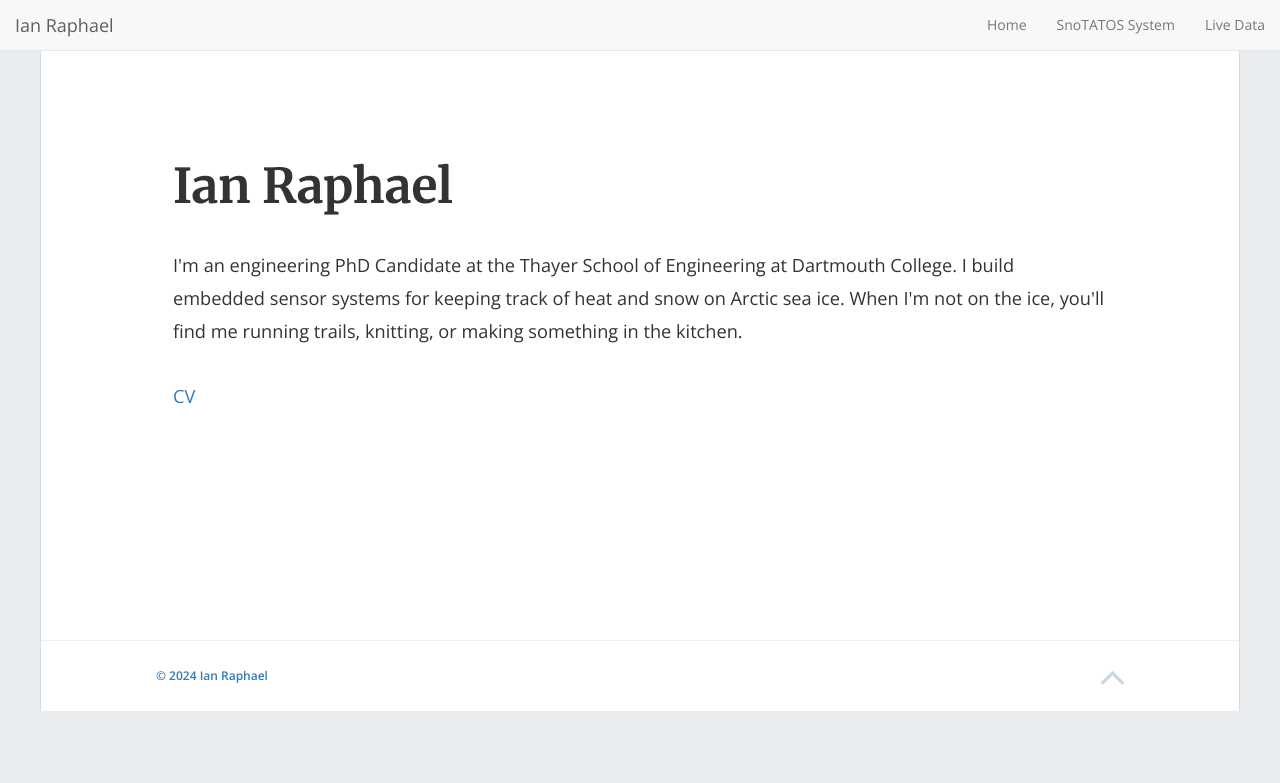
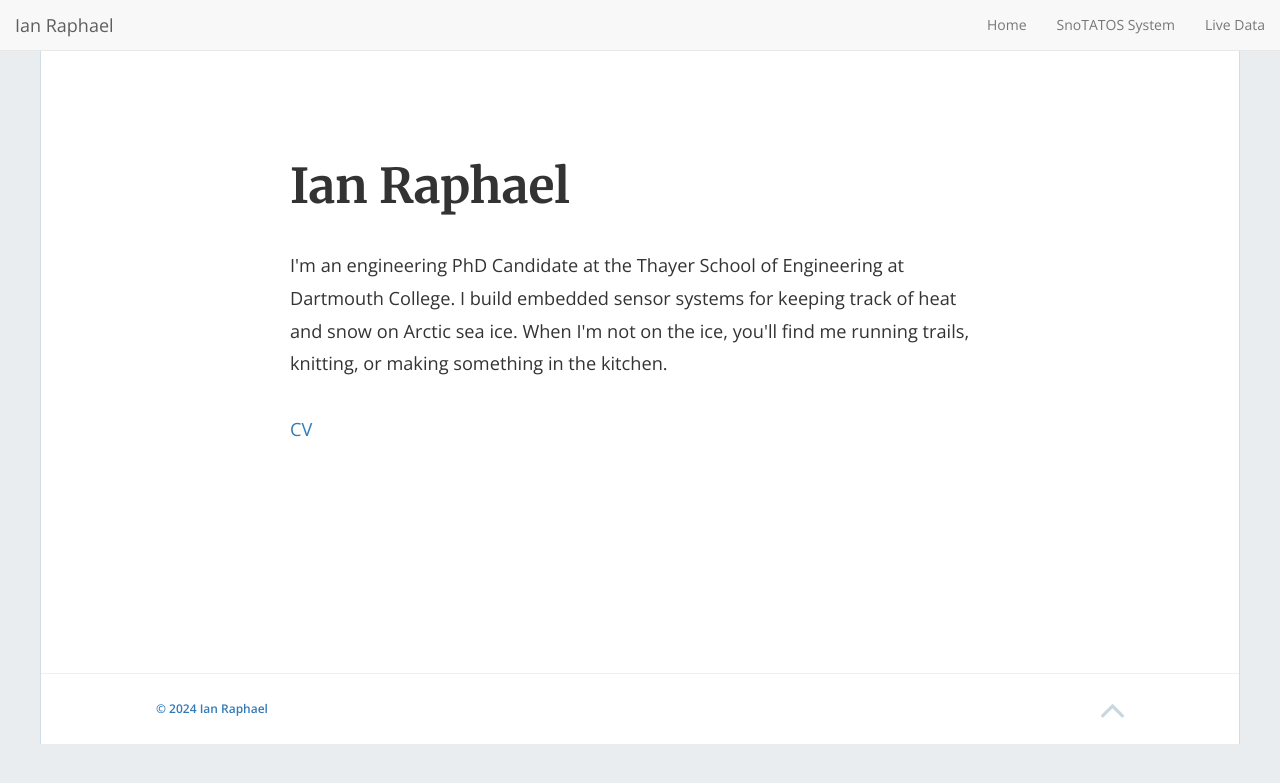
Before and after one commit to ianraphael/ianraphael.github.io, a Jekyll site: the page built from index.html, in a window 1280 px wide. Shown: the top 783 px of the page. Built offline with Jekyll 4.4.1, drawn with Linux system fonts in a browser that asks for light colours; nearby versions of some CDN libraries; the list of posts is cut into pages by our own code.

Commit message:
style changes

```diff
--- a/css/style.scss
+++ b/css/style.scss
@@ -122,7 +122,7 @@ button.btn, input.btn {
 }
 
 .hero-content {
-  width: 80%;
+  width: 60%;
   margin: 0 auto;
   display: table;
   @include bp-medium {
@@ -449,7 +449,7 @@ pre {
     .box {
       box-shadow: 0px 1px 22px -12px #607D8B;
       background-color: #fff;
-      padding: 25px 35px 25px 30px;
+      // padding: 25px 35px 25px 30px;
     }
 
     .sparkboxes .box {
```
